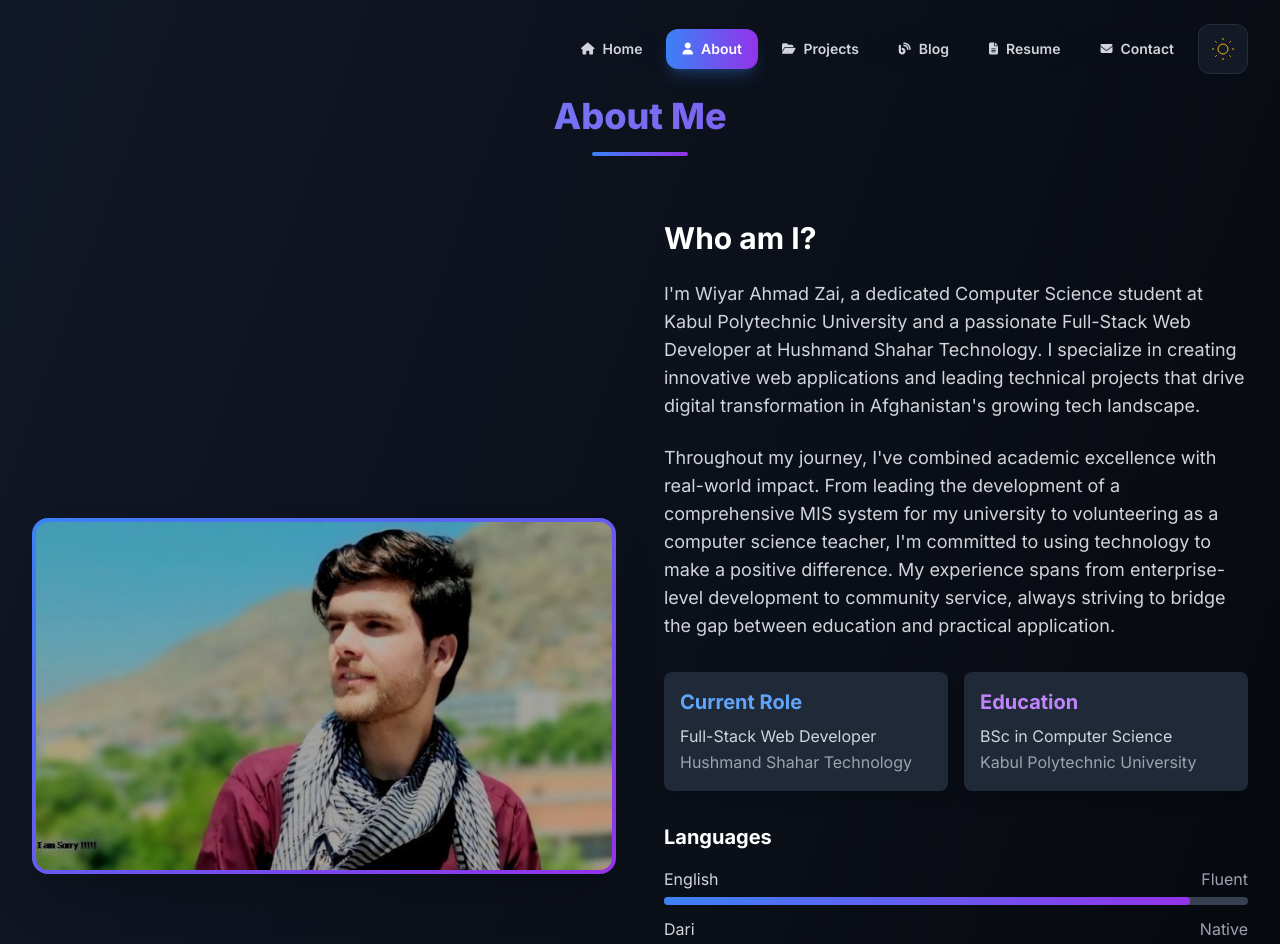
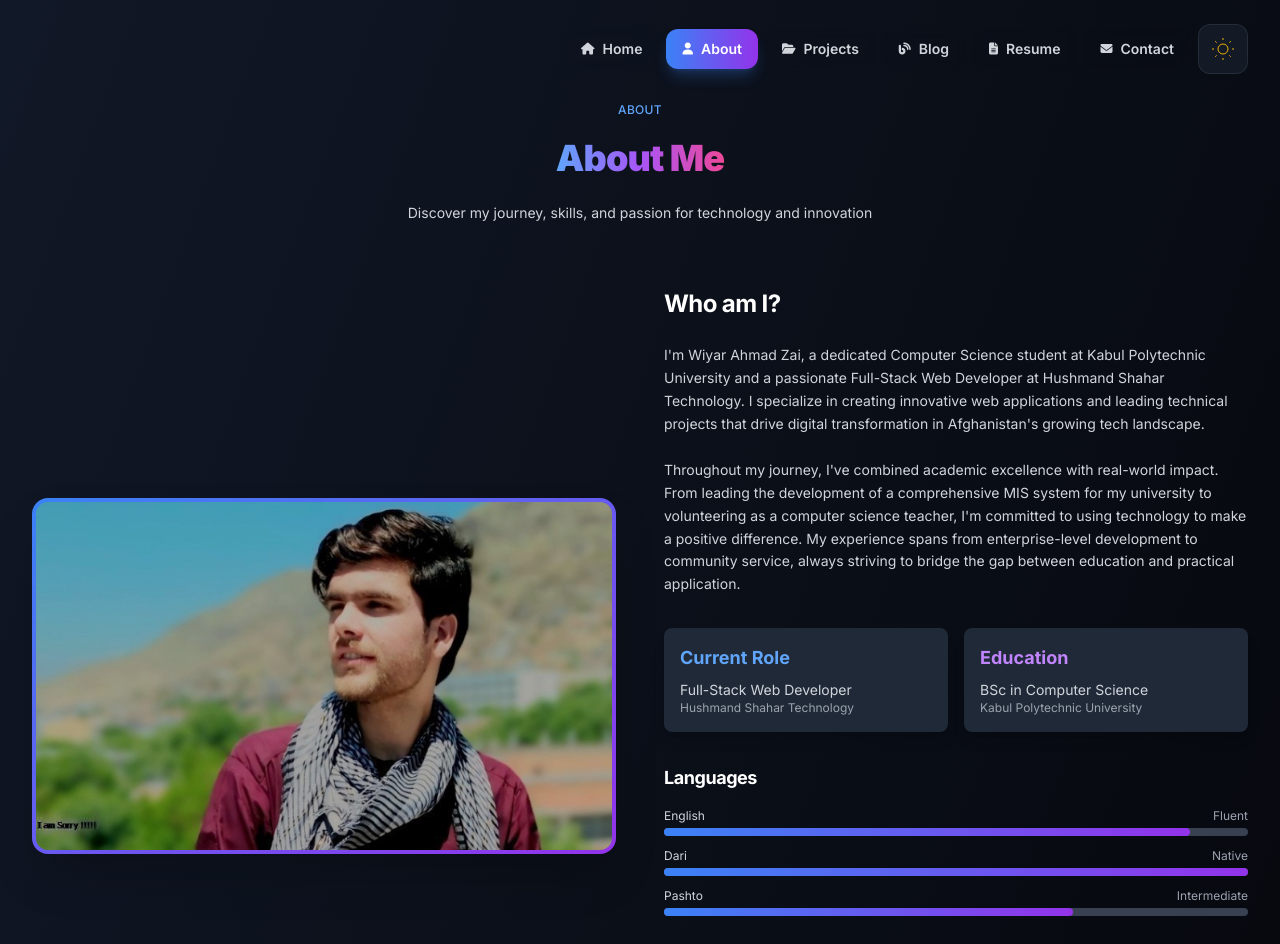
Before and after one commit to WiyarAhmadZai/Portfolio, a React (Vite) app: page /about in a window 1280 px wide. Shown: the top 944 px of the page. Built offline with nearby package versions, Linux system fonts and the light colour scheme; the HTML template or start-up script is replaced by a standard one.

Commit message:
Revamp About component with updated text styles and layout for improved readability. Enhance headings, paragraphs, and section titles for better visual hierarchy. Adjust text sizes and spacing to create a more cohesive and engaging user experience.

```diff
--- a/src/pages/About.jsx
+++ b/src/pages/About.jsx
@@ -266,10 +266,17 @@ const About = () => {
     <div className="min-h-screen pt-24 pb-12 px-4 sm:px-6 lg:px-8">
       <div className="max-w-7xl mx-auto">
         <div className={`text-center mb-16 transition-all duration-1000 ${isVisible ? 'opacity-100 translate-y-0' : 'opacity-0 translate-y-10'}`}>
-          <h1 className="text-4xl font-extrabold bg-clip-text text-transparent bg-gradient-to-r from-blue-400 to-purple-600 mb-4">
-            About Me
+          <div className="inline-block mb-4">
+            <span className="text-xs text-blue-400 font-medium tracking-wide uppercase">About</span>
+          </div>
+          <h1 className="text-3xl md:text-4xl font-black text-white mb-6 tracking-tight">
+            <span className="bg-clip-text text-transparent bg-gradient-to-r from-blue-400 via-purple-500 to-pink-500">
+              About Me
+            </span>
           </h1>
-          <div className="w-24 h-1 bg-gradient-to-r from-blue-500 to-purple-600 mx-auto rounded-full"></div>
+          <p className="text-gray-300 text-sm max-w-3xl mx-auto leading-relaxed">
+            Discover my journey, skills, and passion for technology and innovation
+          </p>
         </div>
 
         <div className="flex flex-col lg:flex-row gap-12 items-center">
@@ -286,14 +293,14 @@ const About = () => {
           </div>
 
           <div className={`lg:w-1/2 transition-all duration-1000 delay-500 ${isVisible ? 'opacity-100 translate-x-0' : 'opacity-0 translate-x-10'}`}>
-            <h2 className="text-3xl font-bold text-white mb-6">Who am I?</h2>
-            <p className="text-gray-300 text-lg mb-6">
+            <h2 className="text-2xl font-bold text-white mb-6 tracking-tight">Who am I?</h2>
+            <p className="text-gray-300 text-sm mb-6 leading-relaxed">
               I'm Wiyar Ahmad Zai, a dedicated Computer Science student at Kabul Polytechnic University and a passionate Full-Stack Web Developer
               at Hushmand Shahar Technology. I specialize in creating innovative web applications and leading technical projects that drive
               digital transformation in Afghanistan's growing tech landscape.
             </p>
 
-            <p className="text-gray-300 text-lg mb-6">
+            <p className="text-gray-300 text-sm mb-6 leading-relaxed">
               Throughout my journey, I've combined academic excellence with real-world impact. From leading the development of a comprehensive
               MIS system for my university to volunteering as a computer science teacher, I'm committed to using technology to make a positive
               difference. My experience spans from enterprise-level development to community service, always striving to bridge the gap between
@@ -302,27 +309,27 @@ const About = () => {
 
             <div className="grid grid-cols-2 gap-4 mt-8">
               <div className="bg-gray-800 p-4 rounded-lg shadow-lg transform transition duration-500 hover:scale-105">
-                <h3 className="text-xl font-bold text-blue-400 mb-2">Current Role</h3>
-                <p className="text-gray-300">Full-Stack Web Developer</p>
-                <p className="text-gray-400">Hushmand Shahar Technology</p>
+                <h3 className="text-lg font-bold text-blue-400 mb-2">Current Role</h3>
+                <p className="text-gray-300 text-sm">Full-Stack Web Developer</p>
+                <p className="text-gray-400 text-xs">Hushmand Shahar Technology</p>
               </div>
 
               <div className="bg-gray-800 p-4 rounded-lg shadow-lg transform transition duration-500 hover:scale-105">
-                <h3 className="text-xl font-bold text-purple-400 mb-2">Education</h3>
-                <p className="text-gray-300">BSc in Computer Science</p>
-                <p className="text-gray-400">Kabul Polytechnic University</p>
+                <h3 className="text-lg font-bold text-purple-400 mb-2">Education</h3>
+                <p className="text-gray-300 text-sm">BSc in Computer Science</p>
+                <p className="text-gray-400 text-xs">Kabul Polytechnic University</p>
               </div>
             </div>
 
             {/* Languages Section */}
             <div className="mt-8">
-              <h3 className="text-xl font-bold text-white mb-4">Languages</h3>
+              <h3 className="text-lg font-bold text-white mb-4 tracking-tight">Languages</h3>
               <div className="space-y-3">
                 {languages.map((language, index) => (
                   <div key={index}>
                     <div className="flex justify-between mb-1">
-                      <span className="text-gray-300">{language.name}</span>
-                      <span className="text-gray-400">{language.proficiency}</span>
+                      <span className="text-gray-300 text-xs">{language.name}</span>
+                      <span className="text-gray-400 text-xs">{language.proficiency}</span>
                     </div>
                     <div className="w-full bg-gray-700 rounded-full h-2">
                       <div
@@ -337,12 +344,12 @@ const About = () => {
 
             {/* Interests Section */}
             <div className="mt-8">
-              <h3 className="text-xl font-bold text-white mb-4">Interests</h3>
+              <h3 className="text-lg font-bold text-white mb-4 tracking-tight">Interests</h3>
               <div className="flex flex-wrap gap-2">
                 {interests.map((interest, index) => (
                   <div key={index} className="bg-gray-800 px-3 py-2 rounded-full flex items-center">
                     <i className={`fas ${interest.icon} text-blue-400 mr-2`}></i>
-                    <span className="text-gray-300">{interest.name}</span>
+                    <span className="text-gray-300 text-xs">{interest.name}</span>
                   </div>
                 ))}
               </div>
```
